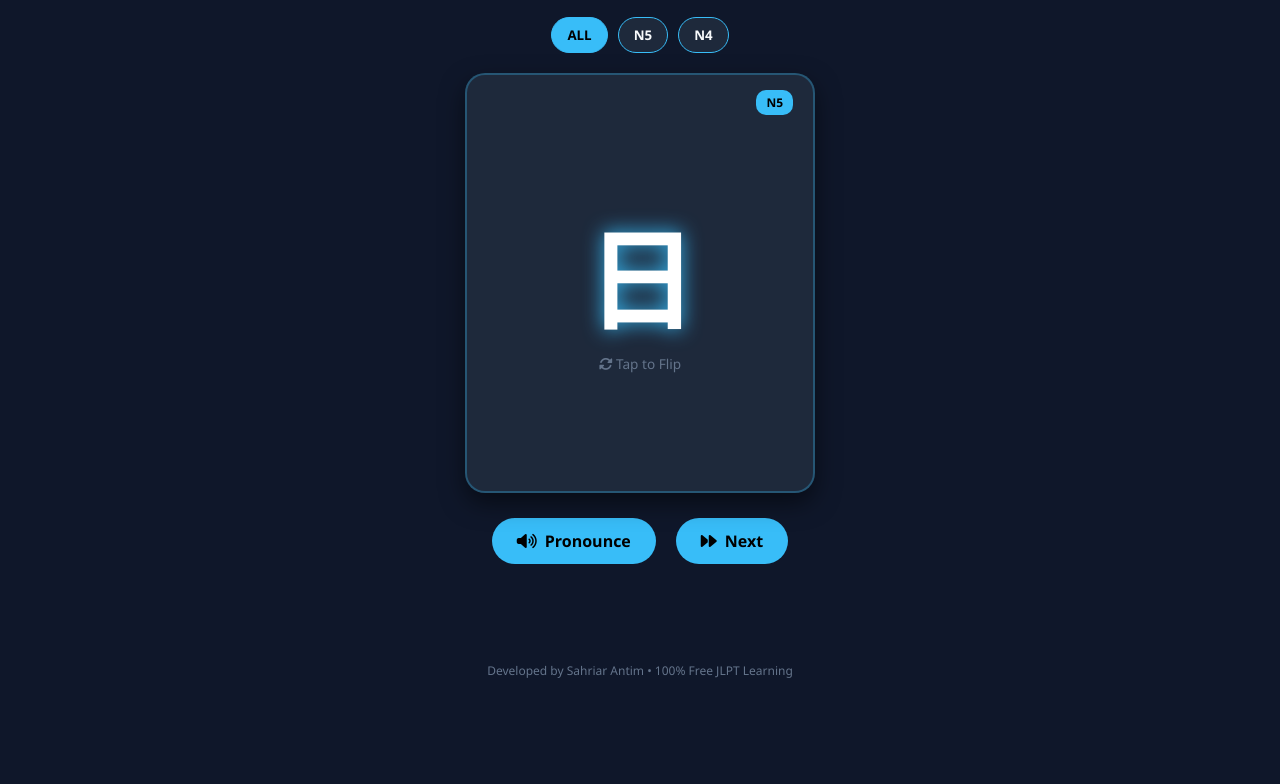
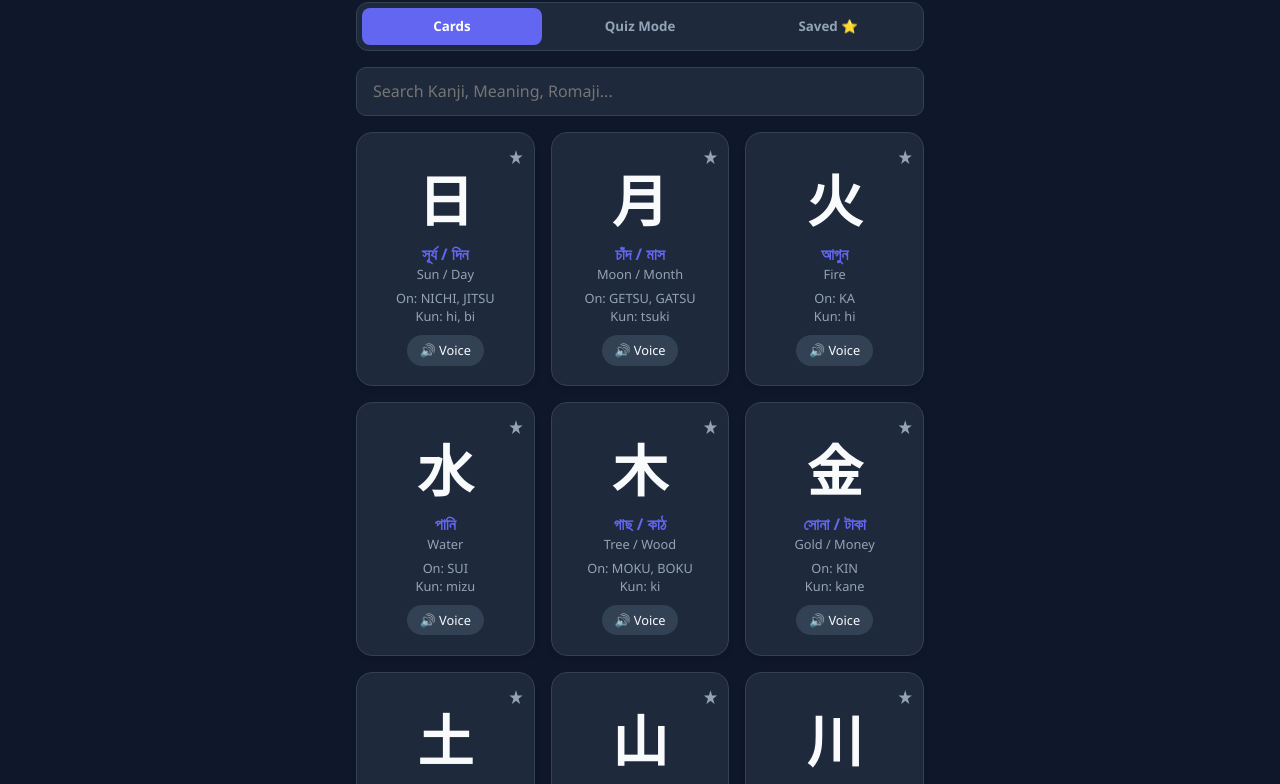
Before and after one commit to sahriarhasanantim-tech/Learn-free-kanji, a plain HTML site: page index.html in a window 1280 px wide. Shown: the part 81-865 px from the top of the page. Before the commit the page ends 800 px from the top, so only its background shows below. Drawn offline with Linux system fonts and the light colour scheme.

Commit message:
Update index.html

```diff
--- a/index.html
+++ b/index.html
@@ -1,163 +1,393 @@
 <!DOCTYPE html>
-<html lang="en">
+<html lang="bn">
 <head>
     <meta charset="UTF-8">
     <meta name="viewport" content="width=device-width, initial-scale=1.0">
-    <title>Moji Free | JLPT Kanji Flashcards</title>
-    <link rel="stylesheet" href="https://cdnjs.cloudflare.com/ajax/libs/font-awesome/6.4.0/css/all.min.css">
+    <title>Learn Kanji Pro</title>
     <style>
         :root {
             --bg-color: #0f172a;
             --card-bg: #1e293b;
-            --accent: #38bdf8;
-            --text: #f8fafc;
+            --text-color: #f8fafc;
+            --text-sub: #94a3b8;
+            --primary: #6366f1;
+            --primary-hover: #4f46e5;
+            --accent: #10b981;
+            --border: #334155;
         }
 
-        * { margin: 0; padding: 0; box-sizing: border-box; font-family: 'Segoe UI', Tahoma, Geneva, Verdana, sans-serif; }
-        body { background: var(--bg-color); color: var(--text); min-height: 100vh; display: flex; flex-direction: column; align-items: center; padding: 20px; }
+        .light-mode {
+            --bg-color: #f8fafc;
+            --card-bg: #ffffff;
+            --text-color: #0f172a;
+            --text-sub: #64748b;
+            --border: #e2e8f0;
+        }
 
-        header { text-align: center; margin-bottom: 20px; }
-        header h1 { color: var(--accent); font-size: 1.8rem; letter-spacing: 1px; }
-        header p { color: #94a3b8; font-size: 0.85rem; }
+        * {
+            box-sizing: border-box;
+            margin: 0;
+            padding: 0;
+            font-family: 'Segoe UI', Tahoma, Geneva, Verdana, sans-serif;
+        }
 
-        /* Level Selector */
-        .filter-container { display: flex; gap: 10px; margin-bottom: 20px; }
-        .filter-btn { background: var(--card-bg); color: var(--text); border: 1px solid var(--accent); padding: 8px 15px; border-radius: 20px; cursor: pointer; font-weight: bold; }
-        .filter-btn.active { background: var(--accent); color: #000; }
+        body {
+            background-color: var(--bg-color);
+            color: var(--text-color);
+            min-height: 100vh;
+            padding-bottom: 60px;
+            transition: background-color 0.3s;
+        }
 
-        /* Flashcard Main UI */
-        .card-container { perspective: 1000px; width: 100%; max-width: 350px; height: 420px; }
-        .card { width: 100%; height: 100%; position: relative; transform-style: preserve-3d; transition: transform 0.6s; cursor: pointer; }
-        .card.flipped { transform: rotateY(180deg); }
+        header {
+            display: flex;
+            justify-content: space-between;
+            align-items: center;
+            padding: 1rem 1.5rem;
+            background-color: var(--card-bg);
+            border-bottom: 1px solid var(--border);
+            position: sticky;
+            top: 0;
+            z-index: 100;
+        }
 
-        .card-face { position: absolute; width: 100%; height: 100%; backface-visibility: hidden; border-radius: 20px; background: var(--card-bg); border: 2px solid rgba(56, 189, 248, 0.3); display: flex; flex-direction: column; align-items: center; justify-content: center; padding: 20px; box-shadow: 0 10px 25px rgba(0,0,0,0.5); }
-        .card-back { transform: rotateY(180deg); text-align: center; }
+        h1 {
+            font-size: 1.2rem;
+            color: var(--primary);
+            font-weight: 700;
+        }
 
-        .kanji-text { font-size: 110px; font-weight: bold; color: #fff; text-shadow: 0 0 20px var(--accent); }
-        .level-badge { position: absolute; top: 15px; right: 20px; background: var(--accent); color: black; padding: 4px 10px; border-radius: 10px; font-size: 0.75rem; font-weight: bold; }
+        .btn-theme {
+            background: none;
+            border: 1px solid var(--border);
+            color: var(--text-color);
+            padding: 0.4rem 0.8rem;
+            border-radius: 20px;
+            cursor: pointer;
+            font-size: 0.85rem;
+        }
 
-        .meaning-title { font-size: 1.5rem; color: var(--accent); margin-bottom: 10px; }
-        .reading-box { background: rgba(0,0,0,0.3); padding: 10px; border-radius: 10px; width: 100%; margin: 8px 0; text-align: left; }
-        .reading-box strong { color: #f59e0b; }
+        .container {
+            max-width: 600px;
+            margin: 0 auto;
+            padding: 1rem;
+        }
 
-        /* Controls */
-        .controls { display: flex; gap: 20px; margin-top: 25px; }
-        .btn { background: var(--accent); color: #000; border: none; padding: 12px 25px; border-radius: 50px; font-weight: bold; cursor: pointer; display: flex; align-items: center; gap: 8px; font-size: 1rem; transition: 0.2s; }
-        .btn:active { transform: scale(0.95); }
+        .nav-tabs {
+            display: flex;
+            gap: 0.5rem;
+            margin-bottom: 1rem;
+            background: var(--card-bg);
+            padding: 0.3rem;
+            border-radius: 12px;
+            border: 1px solid var(--border);
+        }
 
-        footer { margin-top: auto; padding: 20px; font-size: 0.75rem; color: #64748b; }
+        .tab-btn {
+            flex: 1;
+            padding: 0.6rem;
+            border: none;
+            background: none;
+            color: var(--text-sub);
+            font-weight: 600;
+            border-radius: 8px;
+            cursor: pointer;
+            transition: 0.2s;
+        }
+
+        .tab-btn.active {
+            background-color: var(--primary);
+            color: white;
+        }
+
+        .search-box {
+            width: 100%;
+            padding: 0.8rem 1rem;
+            border-radius: 10px;
+            border: 1px solid var(--border);
+            background: var(--card-bg);
+            color: var(--text-color);
+            margin-bottom: 1rem;
+            font-size: 1rem;
+            outline: none;
+        }
+
+        .kanji-grid {
+            display: grid;
+            grid-template-columns: repeat(auto-fill, minmax(160px, 1fr));
+            gap: 1rem;
+        }
+
+        .kanji-card {
+            background-color: var(--card-bg);
+            border: 1px solid var(--border);
+            border-radius: 16px;
+            padding: 1.2rem;
+            text-align: center;
+            position: relative;
+            box-shadow: 0 4px 6px -1px rgba(0, 0, 0, 0.1);
+            transition: transform 0.2s;
+        }
+
+        .kanji-card:active {
+            transform: scale(0.98);
+        }
+
+        .fav-btn {
+            position: absolute;
+            top: 10px;
+            right: 10px;
+            background: none;
+            border: none;
+            font-size: 1.2rem;
+            cursor: pointer;
+            color: var(--text-sub);
+        }
+
+        .fav-btn.active {
+            color: #f59e0b;
+        }
+
+        .kanji-symbol {
+            font-size: 3.5rem;
+            font-weight: bold;
+            color: var(--text-color);
+            margin: 0.3rem 0;
+        }
+
+        .meaning {
+            font-size: 1rem;
+            font-weight: 600;
+            color: var(--primary);
+        }
+
+        .readings {
+            font-size: 0.8rem;
+            color: var(--text-sub);
+            margin-top: 0.4rem;
+        }
+
+        .audio-btn {
+            margin-top: 0.6rem;
+            background: var(--border);
+            border: none;
+            color: var(--text-color);
+            padding: 0.4rem 0.8rem;
+            border-radius: 20px;
+            cursor: pointer;
+            font-size: 0.8rem;
+        }
+
+        /* Quiz Styles */
+        .quiz-container {
+            background: var(--card-bg);
+            padding: 1.5rem;
+            border-radius: 16px;
+            border: 1px solid var(--border);
+            text-align: center;
+        }
+
+        .quiz-kanji {
+            font-size: 5rem;
+            margin: 1rem 0;
+        }
+
+        .options-grid {
+            display: grid;
+            grid-template-columns: 1fr 1fr;
+            gap: 0.8rem;
+            margin-top: 1rem;
+        }
+
+        .opt-btn {
+            background: var(--bg-color);
+            border: 1px solid var(--border);
+            color: var(--text-color);
+            padding: 0.8rem;
+            border-radius: 10px;
+            font-size: 1rem;
+            cursor: pointer;
+            font-weight: 600;
+        }
+
+        .opt-btn.correct { background: #059669; color: white; }
+        .opt-btn.wrong { background: #dc2626; color: white; }
+
+        .hidden { display: none; }
     </style>
 </head>
 <body>
 
     <header>
-        <h1><i class="fas fa-book-open"></i> Moji Free</h1>
-        <p>JLPT Kanji Flashcards & Practice</p>
+        <h1>🇯🇵 Kanji Pro</h1>
+        <button class="btn-theme" onclick="toggleTheme()">🌓 Theme</button>
     </header>
 
-    <!-- Filter Buttons -->
-    <div class="filter-container">
-        <button class="filter-btn active" onclick="filterLevel('ALL')">ALL</button>
-        <button class="filter-btn" onclick="filterLevel('N5')">N5</button>
-        <button class="filter-btn" onclick="filterLevel('N4')">N4</button>
-    </div>
+    <div class="container">
+        <div class="nav-tabs">
+            <button class="tab-btn active" onclick="switchTab('list')">Cards</button>
+            <button class="tab-btn" onclick="switchTab('quiz')">Quiz Mode</button>
+            <button class="tab-btn" onclick="switchTab('favs')">Saved ⭐</button>
+        </div>
 
-    <!-- Flashcard -->
-    <div class="card-container">
-        <div class="card" id="flashcard" onclick="flipCard()">
-            <!-- Front Face -->
-            <div class="card-face card-front">
-                <span class="level-badge" id="card-level">N5</span>
-                <div class="kanji-text" id="card-kanji">日</div>
-                <p style="color: #64748b; font-size: 0.85rem;"><i class="fas fa-sync-alt"></i> Tap to Flip</p>
+        <!-- SEARCH TAB -->
+        <div id="list-view">
+            <input type="text" class="search-box" id="searchInput" placeholder="Search Kanji, Meaning, Romaji..." oninput="filterKanji()">
+            <div class="kanji-grid" id="kanjiGrid"></div>
+        </div>
+
+        <!-- QUIZ TAB -->
+        <div id="quiz-view" class="hidden">
+            <div class="quiz-container">
+                <h3>Guess the Meaning!</h3>
+                <div class="quiz-kanji" id="quizKanji">日</div>
+                <div class="options-grid" id="optionsGrid"></div>
+                <p id="quizScore" style="margin-top:1rem; color:var(--text-sub)">Score: 0</p>
             </div>
-            <!-- Back Face -->
-            <div class="card-face card-back">
-                <h2 class="meaning-title" id="card-meaning">Sun / Day</h2>
-                <div class="reading-box">
-                    <strong>Onyomi:</strong> <span id="card-onyomi">NICHI, JITSU</span>
-                </div>
-                <div class="reading-box">
-                    <strong>Kunyomi:</strong> <span id="card-kunyomi">hi, -bi</span>
-                </div>
-                <div class="reading-box">
-                    <strong>Example:</strong> <span id="card-example">日本 (Nihon - Japan)</span>
-                </div>
-            </div>
+        </div>
+
+        <!-- FAVS TAB -->
+        <div id="fav-view" class="hidden">
+            <div class="kanji-grid" id="favGrid"></div>
         </div>
     </div>
 
-    <!-- Buttons -->
-    <div class="controls">
-        <button class="btn" onclick="speakKanji()"><i class="fas fa-volume-high"></i> Pronounce</button>
-        <button class="btn" onclick="nextCard()"><i class="fas fa-forward"></i> Next</button>
-    </div>
-
-    <footer>
-        Developed by Sahriar Antim • 100% Free JLPT Learning
-    </footer>
-
     <script>
-        // Kanji Database (Apni iccha moto aro hajaro Kanji add korte parben)
-        const kanjiDatabase = [
-            { kanji: "日", meaning: "Sun / Day (দিন/সূর্য)", onyomi: "NICHI, JITSU", kunyomi: "hi, -bi", example: "日本 (Nihon)", level: "N5" },
-            { kanji: "月", meaning: "Moon / Month (চাঁদ/মাস)", onyomi: "GETSU, GATSU", kunyomi: "tsuki", example: "一月 (Ichigatsu)", level: "N5" },
-            { kanji: "火", meaning: "Fire (আগুন)", onyomi: "KA", kunyomi: "hi", example: "火曜日 (Kayoubi)", level: "N5" },
-            { kanji: "水", meaning: "Water (পানি)", onyomi: "SUI", kunyomi: "mizu", example: "水曜日 (Suiyoubi)", level: "N5" },
-            { kanji: "木", meaning: "Tree / Wood (গাছ)", onyomi: "MOKU, BOKU", kunyomi: "ki", example: "木曜日 (Mokuyoubi)", level: "N4" },
-            { kanji: "金", meaning: "Gold / Money (টাকা/সোনা)", onyomi: "KIN", kunyomi: "kane", example: "お金 (Okane)", level: "N4" }
+        const kanjiData = [
+            { kanji: "日", meaning: "Sun / Day", bn: "সূর্য / দিন", onyomi: "NICHI, JITSU", kunyomi: "hi, bi", romaji: "hi" },
+            { kanji: "月", meaning: "Moon / Month", bn: "চাঁদ / মাস", onyomi: "GETSU, GATSU", kunyomi: "tsuki", romaji: "tsuki" },
+            { kanji: "火", meaning: "Fire", bn: "আগুন", onyomi: "KA", kunyomi: "hi", romaji: "hi" },
+            { kanji: "水", meaning: "Water", bn: "পানি", onyomi: "SUI", kunyomi: "mizu", romaji: "mizu" },
+            { kanji: "木", meaning: "Tree / Wood", bn: "গাছ / কাঠ", onyomi: "MOKU, BOKU", kunyomi: "ki", romaji: "ki" },
+            { kanji: "金", meaning: "Gold / Money", bn: "সোনা / টাকা", onyomi: "KIN", kunyomi: "kane", romaji: "kane" },
+            { kanji: "土", meaning: "Soil / Earth", bn: "মাটি", onyomi: "TO, DO", kunyomi: "tsuchi", romaji: "tsuchi" },
+            { kanji: "山", meaning: "Mountain", bn: "পাহাড়", onyomi: "SAN", kunyomi: "yama", romaji: "yama" },
+            { kanji: "川", meaning: "River", bn: "নদী", onyomi: "SEN", kunyomi: "kawa", romaji: "kawa" },
+            { kanji: "人", meaning: "Person", bn: "মানুষ", onyomi: "JIN, NIN", kunyomi: "hito", romaji: "hito" }
         ];
 
-        let currentList = [...kanjiDatabase];
-        let currentIndex = 0;
+        let favorites = JSON.parse(localStorage.getItem('kanji_favs')) || [];
+        let quizScore = 0;
+        let currentQuizItem = null;
 
-        function updateCard() {
-            const data = currentList[currentIndex];
-            document.getElementById('card-kanji').innerText = data.kanji;
-            document.getElementById('card-meaning').innerText = data.meaning;
-            document.getElementById('card-onyomi').innerText = data.onyomi;
-            document.getElementById('card-kunyomi').innerText = data.kunyomi;
-            document.getElementById('card-example').innerText = data.example;
-            document.getElementById('card-level').innerText = data.level;
+        function renderKanji(items, containerId) {
+            const container = document.getElementById(containerId);
+            container.innerHTML = "";
 
-            // Reset Flip state
-            document.getElementById('flashcard').classList.remove('flipped');
+            if(items.length === 0) {
+                container.innerHTML = `<p style="grid-column: 1/-1; text-align:center; color:var(--text-sub)">No Kanji found!</p>`;
+                return;
+            }
+
+            items.forEach(item => {
+                const isFav = favorites.includes(item.kanji);
+                const card = document.createElement('div');
+                card.className = 'kanji-card';
+                card.innerHTML = `
+                    <button class="fav-btn ${isFav ? 'active' : ''}" onclick="toggleFav('${item.kanji}')">★</button>
+                    <div class="kanji-symbol">${item.kanji}</div>
+                    <div class="meaning">${item.bn}</div>
+                    <div style="font-size:0.8rem; color:var(--text-sub);">${item.meaning}</div>
+                    <div class="readings">On: ${item.onyomi}<br>Kun: ${item.kunyomi}</div>
+                    <button class="audio-btn" onclick="speakKanji('${item.kanji}')">🔊 Voice</button>
+                `;
+                container.appendChild(card);
+            });
         }
 
-        function flipCard() {
-            document.getElementById('flashcard').classList.toggle('flipped');
+        function speakKanji(text) {
+            const utterance = new SpeechSynthesisUtterance(text);
+            utterance.lang = 'ja-JP';
+            window.speechSynthesis.speak(utterance);
         }
 
-        function nextCard() {
-            currentIndex = (currentIndex + 1) % currentList.length;
-            updateCard();
+        function toggleFav(kanji) {
+            if (favorites.includes(kanji)) {
+                favorites = favorites.filter(k => k !== kanji);
+            } else {
+                favorites.push(kanji);
+            }
+            localStorage.setItem('kanji_favs', JSON.stringify(favorites));
+            renderKanji(kanjiData, 'kanjiGrid');
+            renderFavs();
         }
 
-        function filterLevel(level) {
-            // Update Active button UI
-            const btns = document.querySelectorAll('.filter-btn');
-            btns.forEach(btn => btn.classList.remove('active'));
+        function renderFavs() {
+            const favItems = kanjiData.filter(item => favorites.includes(item.kanji));
+            renderKanji(favItems, 'favGrid');
+        }
+
+        function filterKanji() {
+            const query = document.getElementById('searchInput').value.toLowerCase();
+            const filtered = kanjiData.filter(item =>
+                item.kanji.includes(query) ||
+                item.meaning.toLowerCase().includes(query) ||
+                item.bn.includes(query) ||
+                item.romaji.toLowerCase().includes(query)
+            );
+            renderKanji(filtered, 'kanjiGrid');
+        }
+
+        function switchTab(tab) {
+            document.querySelectorAll('.tab-btn').forEach(btn => btn.classList.remove('active'));
             event.target.classList.add('active');
 
-            if(level === 'ALL') {
-                currentList = [...kanjiDatabase];
-            } else {
-                currentList = kanjiDatabase.filter(item => item.level === level);
+            document.getElementById('list-view').classList.add('hidden');
+            document.getElementById('quiz-view').classList.add('hidden');
+            document.getElementById('fav-view').classList.add('hidden');
+
+            if (tab === 'list') document.getElementById('list-view').classList.remove('hidden');
+            if (tab === 'quiz') {
+                document.getElementById('quiz-view').classList.remove('hidden');
+                nextQuizQuestion();
             }
-            currentIndex = 0;
-            if(currentList.length > 0) updateCard();
+            if (tab === 'favs') {
+                document.getElementById('fav-view').classList.remove('hidden');
+                renderFavs();
+            }
         }
 
-        // Japanese Voice Pronunciation
-        function speakKanji() {
-            const currentData = currentList[currentIndex];
-            const utterance = new SpeechSynthesisUtterance(currentData.kanji);
-            utterance.lang = 'ja-JP';
-            speechSynthesis.speak(utterance);
+        function toggleTheme() {
+            document.body.classList.toggle('light-mode');
         }
 
-        // Initialize
-        updateCard();
+        // Quiz Logic
+        function nextQuizQuestion() {
+            currentQuizItem = kanjiData[Math.floor(Math.random() * kanjiData.length)];
+            document.getElementById('quizKanji').innerText = currentQuizItem.kanji;
+
+            let options = [currentQuizItem];
+            while (options.length < 4) {
+                let randomItem = kanjiData[Math.floor(Math.random() * kanjiData.length)];
+                if (!options.includes(randomItem)) options.push(randomItem);
+            }
+            options.sort(() => Math.random() - 0.5);
+
+            const grid = document.getElementById('optionsGrid');
+            grid.innerHTML = '';
+            options.forEach(opt => {
+                const btn = document.createElement('button');
+                btn.className = 'opt-btn';
+                btn.innerText = opt.bn;
+                btn.onclick = () => checkAnswer(opt, btn);
+                grid.appendChild(btn);
+            });
+        }
+
+        function checkAnswer(selected, btn) {
+            if (selected.kanji === currentQuizItem.kanji) {
+                btn.classList.add('correct');
+                quizScore += 10;
+                speakKanji(currentQuizItem.kanji);
+            } else {
+                btn.classList.add('wrong');
+            }
+            document.getElementById('quizScore').innerText = `Score: ${quizScore}`;
+                setTimeout(nextQuizQuestion, 1000);
+        }
+
+        // Init
+        renderKanji(kanjiData, 'kanjiGrid');
     </script>
 </body>
 </html>
```
